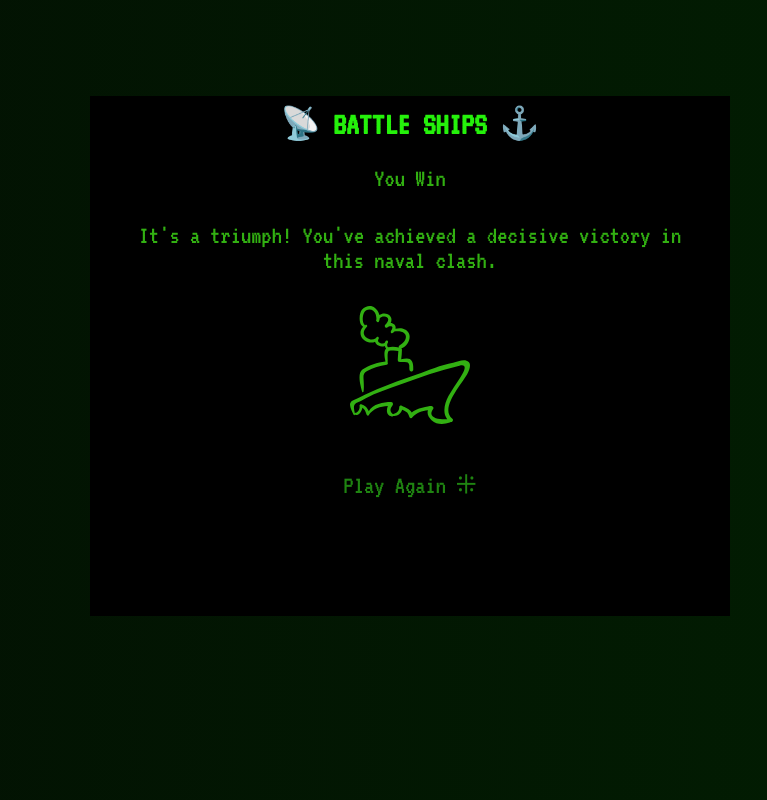
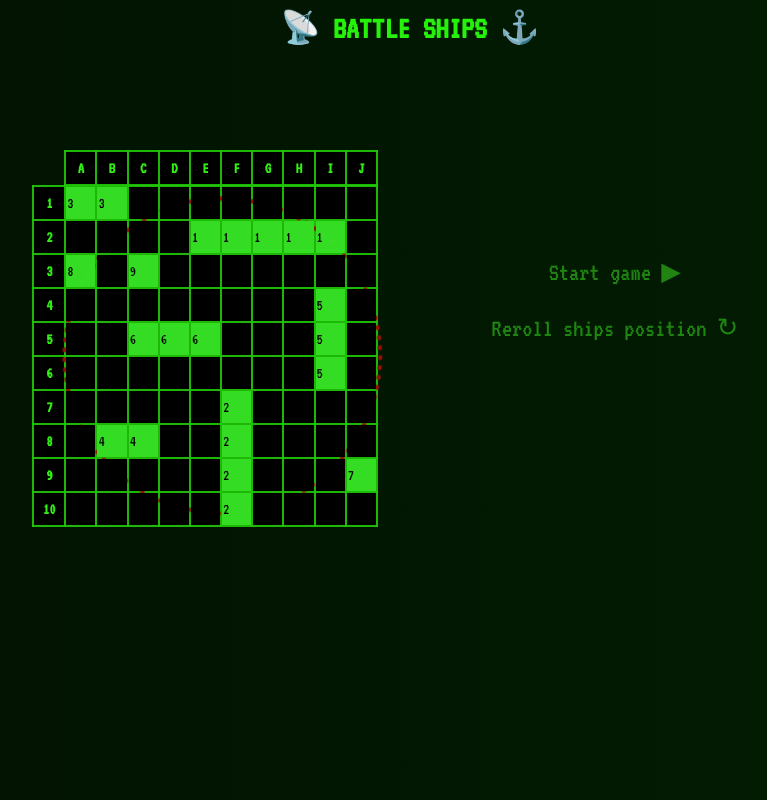
Before and after one commit to JaroslawOgonowski/battle-ships, a React (Create React App) app: page / in a window 1280 px wide. Shown: the whole page, without its empty margins (230-997 px from the left). Built offline with nearby package versions, Linux system fonts and the light colour scheme.

Commit message:
add endgame check and msgs

```diff
--- a/src/Board/hitCheck.tsx
+++ b/src/Board/hitCheck.tsx
@@ -19,7 +19,8 @@ export const hitCheck = (
         state: number;
       }[]
     >
-  >
+  >,
+  setEndGame: React.Dispatch<React.SetStateAction<boolean>>
 ) => {
   const directions = [
     [0, 1],
--- a/src/Board/index.tsx
+++ b/src/Board/index.tsx
@@ -95,7 +95,8 @@ export const Board: React.FC<BoardProps> = ({
         clickedSquare,
         setBoard,
         ships,
-        setShips
+        setShips,
+        setEndGame
       );
       setBoard(updatedBoard);
       setYourTurn(false);
@@ -207,7 +208,8 @@ export const Board: React.FC<BoardProps> = ({
       clickedSquare,
       setBoard,
       ships,
-      setShips
+      setShips,
+      setEndGame
     );
     setBoard(updatedBoard);
     setTurnInfoTxt(`${columnHeaders[randomColumn]}${randomRow + 1}`);
@@ -243,9 +245,11 @@ export const Board: React.FC<BoardProps> = ({
     return () => {};
   }, [yourTurn, opponentBoard, gameOn]);
 
-  if (shipsData.every((ship) => ship.state === 1)) {
-    setEndGame(true);
-  };
+  useEffect(() => {
+    if (ships.every((ship) => ship.state === 1)) {
+      setEndGame(true);
+    }
+  }, [ships]);
 
   return (
     <>
@@ -286,7 +290,9 @@ export const Board: React.FC<BoardProps> = ({
                     data-coordinates={`(${columnHeaders[columnIndex]}, ${
                       rowIndex + 1
                     })`}
-                  ></StyledCell>
+                  >
+                    {cell.value}
+                  </StyledCell>
                 ))}
               </tr>
             ))}
--- a/src/EndGame/index.tsx
+++ b/src/EndGame/index.tsx
@@ -46,12 +46,12 @@ export const Endgame: React.FC<EndGameProps> = ({ yourTurn }) => {
   return (
     <Wrapper>
       <MainTitle>📡 Battle ships ⚓</MainTitle>
-      {yourTurn ? (
+      {!yourTurn ? (
         <EndGameMsgWin>You Win</EndGameMsgWin>
       ) : (
         <EndGameMsgLose>You Lose</EndGameMsgLose>
       )}
-      {yourTurn ? (
+      {!yourTurn ? (
         <>
         <EndGameMsgWin>{winMsg[randomWinIndex]}</EndGameMsgWin>
         <Image src={winImg}/></>
--- a/src/GameField/index.tsx
+++ b/src/GameField/index.tsx
@@ -9,7 +9,7 @@ export const GameField = () => {
   const [turnInfoTxt, setTurnInfoTxt] = useState("");
   const [turnInfoState, setTurnInfoState] = useState("");
   const [gameOn, setGameOn] = useState(false);
-  const [endGame, setEndGame] = useState(true);
+  const [endGame, setEndGame] = useState(false);
 
   if (endGame === false)
     return (
```
Also changed, not shown: public/Screenshot_11.png (added), public/Screenshot_12.png (added).
